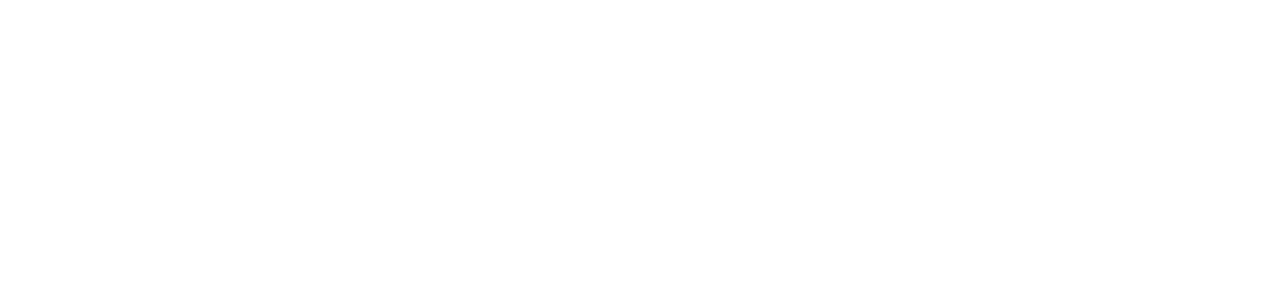
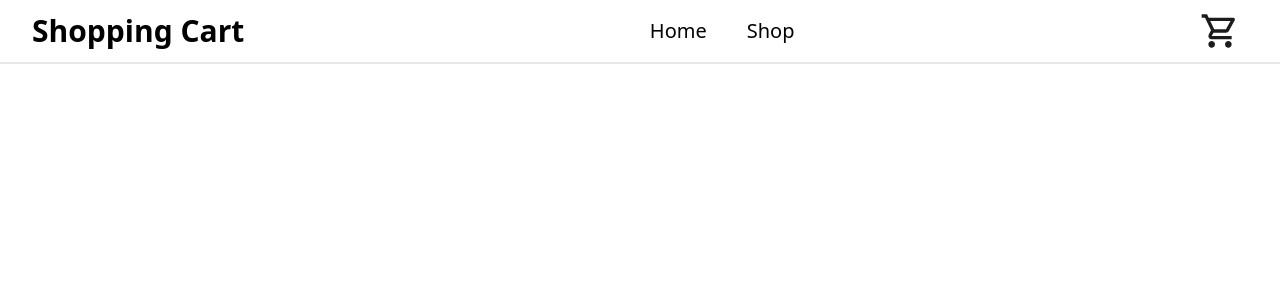
Before and after one commit to thedeepak12/shopping-cart, a React (Vite) app: page / in a window 1280 px wide. Shown: the top 300 px of the page. Built offline with nearby package versions, Linux system fonts and the light colour scheme.

Commit message:
Add Navbar

```diff
--- a/src/App.jsx
+++ b/src/App.jsx
@@ -1,7 +1,17 @@
 import { useState } from 'react';
 import { Outlet } from 'react-router-dom';
+import Navbar from './components/Navbar';
 import './App.css';
 
-function App() {}
+function App() {
+  return (
+    <div className="app">
+      <Navbar />
+      <div className="content">
+        <Outlet />
+      </div>
+    </div>
+  );
+}
 
 export default App;
--- /dev/null
+++ b/src/components/Navbar.jsx
@@ -0,0 +1,23 @@
+import { Link } from 'react-router-dom';
+import cartIcon from '../assets/images/shopping-cart.svg';
+
+function Navbar() {
+  return (
+    <div className="flex justify-between items-center border-b-2 border-gray-200 min-h-16">
+      <h1 className="text-3xl font-bold ml-8">Shopping Cart</h1>
+
+      <div className="flex space-x-10 text-xl text-bold">
+        <Link to="/">Home</Link>
+        <Link to="/shop">Shop</Link>
+      </div>
+
+      <img
+        className="filter invert w-10 h-auto mr-10 cursor-pointer"
+        src={cartIcon}
+        alt="Shopping Cart"
+      />
+    </div>
+  );
+}
+
+export default Navbar;
--- a/src/pages/Home.jsx
+++ b/src/pages/Home.jsx
@@ -0,0 +1,5 @@
+import { Link } from 'react-router-dom';
+
+function Home() {}
+
+export default Home;
--- a/src/pages/Shop.jsx
+++ b/src/pages/Shop.jsx
@@ -0,0 +1,5 @@
+import { Link } from 'react-router-dom';
+
+function Shop() {}
+
+export default Shop;
```
